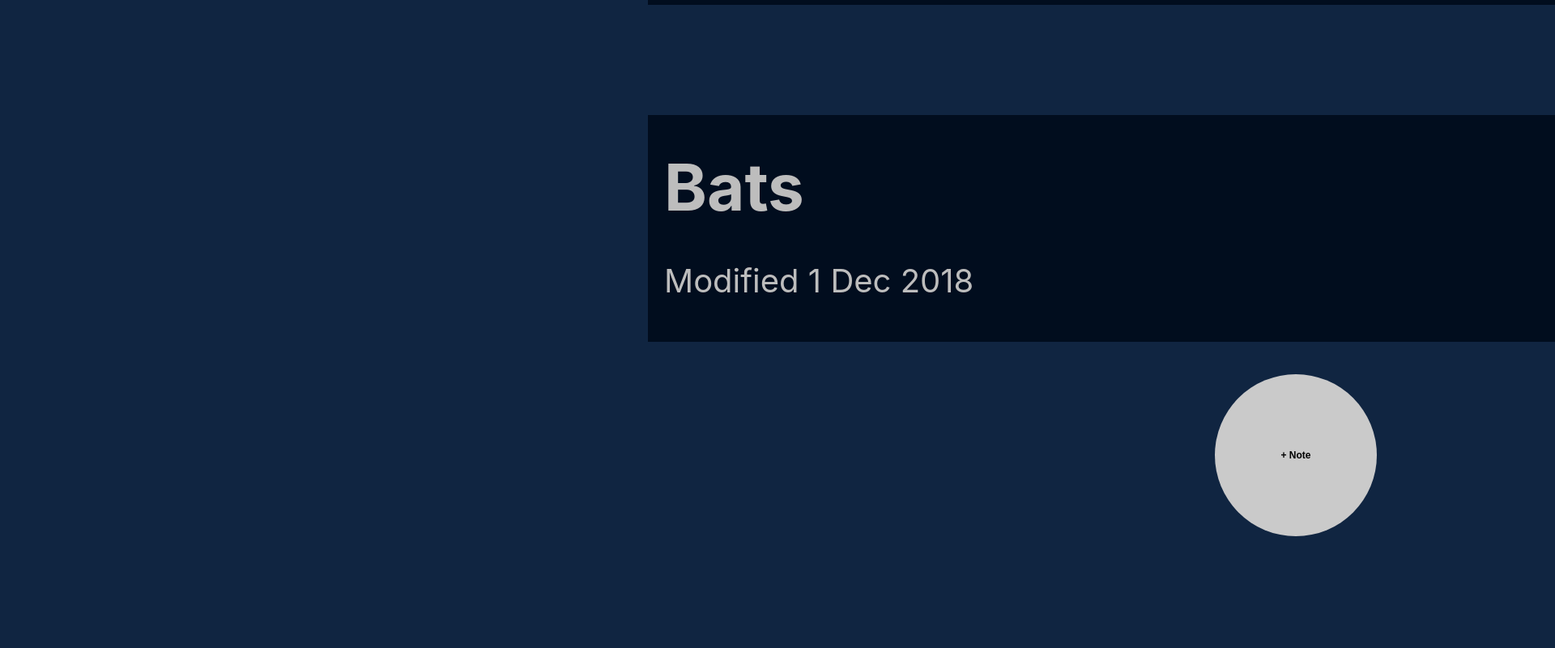
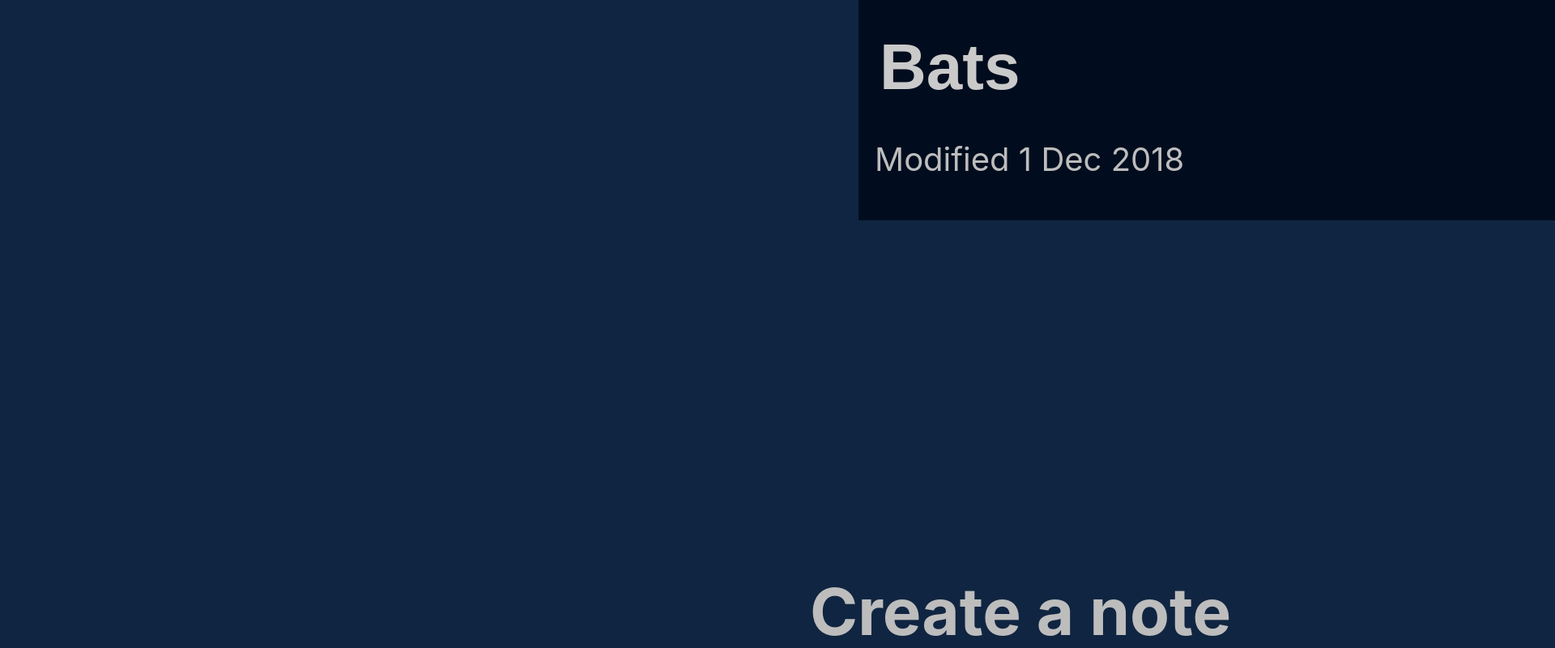
Before and after one commit to ultraYumm/notefull, a React (Create React App) app: page / in a window 1280 px wide. Shown: the part 1740-2540 px from the top of the page at 81% size, 1920 px wide, since content can reach past the window. Before the commit the page ends 2402 px from the top, so only its background shows below. Built offline with nearby package versions, Linux system fonts and the light colour scheme.

Commit message:
version with new AddFolder form work in progress

```diff
--- a/src/AddNote.js
+++ b/src/AddNote.js
@@ -8,12 +8,14 @@ class AdNote extends React.Component {
   render() {
 
         return (
+
             <button className= "NavCircleButtonNote"
             //onClick={() => props.onClickAdd(props.id)}
-            type='button'
+            type= "sumbmit"
           >
             + Note
           </button>
+
         )
   }
 }
--- /dev/null
+++ b/src/Addnoteform.js
@@ -0,0 +1,64 @@
+import React from "react";
+import "./App.css";
+
+
+class Addnoteform extends React.Component {
+
+
+  render() {
+
+    const options = this.props.folderList.map(item => {return item})
+
+
+    return (
+
+
+          <form className = "noteList">
+            <h2>Create a note</h2>
+          <ul className = "inputBox">
+
+          <li className = "inputItems">
+          <label>Name</label>
+          <input
+            type='text'
+            aria-label='name'
+           />
+           </li>
+
+           <li className = "inputItems">
+           <label>Content</label>
+           <input
+            type='text'
+            aria-label='content'
+          />
+            </li>
+
+          <li className = "inputItems">
+          <label>Folder</label>
+            <select
+            id="folder"
+            name="folder"
+            //onChange={e => this.changeSelection(e.target.value)}
+            >
+            <option>...</option>
+            {options}
+          </select>
+          </li>
+
+          <li className = "inputItems">
+            <button className= "addNoteFormButton"
+            //onClick={() => props.onClickAdd(props.id)}
+            type= "submit"
+          >
+            Add note
+          </button>
+          </li>
+
+          </ul>
+
+          </form>
+        )
+  }
+}
+
+export default Addnoteform;
--- a/src/App.css
+++ b/src/App.css
@@ -87,14 +87,20 @@ h1 {
     font-size: 100px;
 }
 
+
+h2 {
+    font-size: 80px;
+}
+
 .noteName {
     font-size: 50px;
+    /*color: #bdbdbd;*/
+
 }
 
 .noteSummary {
     position: relative;
-    margin-left: 400px;
-    padding-top: 100px;
+    padding-top: 20px;
     z-index: 1;
 
 }
@@ -105,18 +111,20 @@ h1 {
     height: 100px;
     margin-left: -40px;
     padding-left: 20px;
+    margin-left: 20px;
     padding-top: 40px;
     list-style: none;
     width: 2000px;
 
 }
 
+
 .noteName {
     background-color: #010d1e;
     font-size: 80px;
     font-weight: bolder;
     height: 100px;
-    margin-left: -40px;
+    margin-left: 20px;
     padding-left: 20px;
     padding-top: 40px;
     list-style: none;
@@ -157,7 +165,9 @@ h1 {
 
 .noteDetail {
     background-color: white;
-    padding-top: -300px;
+    margin-top: 100px;
+    margin-left: 1000px;
+    width: 100%;
 }
 
 .content {
@@ -165,6 +175,7 @@ h1 {
     font-size: 50px;
     width: 2000px;
     list-style: none;
+    padding: 20px;
 }
 
 .noteFolderTitle {
@@ -183,5 +194,74 @@ h1 {
     height: 130px;
     border: none;
     width: 570px;
+    text-align: left;
+    padding-left: 50px;
 
 }
+
+.noteList {
+    padding-top: 350px;
+    margin-left: 1000px;
+}
+
+
+
+.noteButton {
+    background-color: #010d1e;
+    font-size: 80px;
+    font-weight: bold;
+    color: #cacaca;
+    text-align: left;
+    width: 2000px;
+    border: none;
+}
+
+
+input {
+    width: 1000px;
+    height: 100px;
+}
+
+select {
+    width: 1000px;
+    height: 100px;
+    color: black;
+    font-size: 60px;
+}
+
+form {
+    width: 1005px;
+}
+
+
+label {
+    color: #cacaca;
+    font-size: 60px;
+    padding-top: 200px;
+    padding-bottom: 200px;
+}
+
+.inputBox {
+    background-color: #1D3656;
+    width: 1050px;
+    padding: 20px;
+}
+
+
+.addNoteFormButton {
+    background-color: #010d1e;
+    width: 500px;
+    height: 100px;
+    border: none;
+    border-radius: 15px 15px 15px 15px;
+    color: #cacaca;
+    font-size: 60px;
+    font-weight: bold;
+
+}
+
+
+.inputItems {
+    padding-top: 50px;
+    list-style: none;
+}
--- a/src/App.js
+++ b/src/App.js
@@ -3,7 +3,7 @@ import './App.css';
 import Nav from './Nav';
 import AddFolder from './AddFolder';
 import AddNote from './AddNote';
-//import FolderList from './FolderList';
+import Addnoteform from './Addnoteform';
 //import Notessummary from './Notessummary';
 //import NotesDetail from './NotesDetail';
 //import Importanttab from './Importanttab';
@@ -23,8 +23,8 @@ class App extends Component {
   };
 
   state = {
-    currentTabIndex: 0,
-    currentNoteIndex: 0,
+    currentTabIndex: "b0715efe-ffaf-11e8-8eb2-f2801f1b9fd1",
+    currentNoteIndex: "cbc787a0-ffaf-11e8-8eb2-f2801f1b9fd1"
   };
 
 
@@ -33,9 +33,14 @@ class App extends Component {
 
     const { store } = this.props
 
+    const folderButtonClick = (folderId) => {
+      this.setState({ currentTabIndex: folderId })
 
-    const handleButtonClick = (index) => {
-      this.setState({ currentTabIndex: index })
+    }
+
+    const noteButtonClick = (id) => {
+      this.setState({ currentNoteIndex: id })
+
     }
 
     const buttons = store.folders.map((item, index) =>(
@@ -43,7 +48,7 @@ class App extends Component {
       <li className= "folderLi"><button
       key = {index}
       className = "folderButton"
-      onClick={handleButtonClick}
+      onClick={() => folderButtonClick(item.id)}
       >
         {item.name}
         <span className = "number">
@@ -51,25 +56,48 @@ class App extends Component {
       </button>
       </li>))
 
+    const folderList = store &&
+    store.folders  && store.folders.map((item) =>(
+             item.name))
 
-    const currentTabDetail = store.notes.filter(num=> num.folderId === store.folders[this.state.currentTabIndex].id).map((item) =>
+    const currentTabDetail = store.notes.filter(num=> num.folderId === this.state.currentTabIndex).map((item) =>
       item)
 
-    const noteName = currentTabDetail.map((item) => (
+    const noteName = currentTabDetail.map((item, index) => (
       <div className = "noteSummary">
         <ul>
-      <li  className= "noteName">
-        {item.name}
-        <span className= "remove"><RemoveNote/></span>
-      </li>
-      <li className= "noteLi">Modified <Moment format="D MMM YYYY" withTitle>{item.modified}</Moment> </li>
-      </ul>
+          <li  className= "noteName"><button
+          key = {index}
+          className= "noteButton"
+          onClick={() => noteButtonClick(item.id)}
+          >
+            {item.name}
+            <span className= "remove"><RemoveNote/></span> </button>
+          </li>
+          <li className= "noteLi">Modified <Moment format="D MMM YYYY" withTitle>{item.modified}</Moment> </li>
+        </ul>
       </div>
       ))
+
+      const currentNoteDetailArr = store.notes.filter(num=> num.id === this.state.currentNoteIndex)
+
+      const currentNoteDetails =
+        <div className = "noteSummary">
+          <ul>
+            <li  className= "noteName"><button className= "noteButton"
+            >
+            {currentNoteDetailArr[0].name}
+            <span className= "remove"><RemoveNote/></span> </button>
+            </li>
+            <li className= "noteLi">Modified <Moment format="D MMM YYYY" withTitle> {currentNoteDetailArr[0].modified}</Moment> </li>
+            <li className = "content">{currentNoteDetailArr[0].content}</li>
+          </ul>
+        </div>
 
 
 
       return (
+
       <main className="App">
 
        <header><Nav /></header>
@@ -79,13 +107,19 @@ class App extends Component {
        <div><AddFolder/></div>
        </div>
 
-
-
        {store && store.notes.length && store.folders.length && (
-       <div className = "noteSummary">{noteName}</div>
+       <div className= "noteList">{noteName}</div>
        )}
 
-       <div><AddNote/></div>
+      <div><Addnoteform
+      folderList = {folderList}
+
+      /></div>
+      <div><AddNote/></div>
+
+      {store && store.notes.length && store.folders.length && (
+       <div className= "noteDetail">{currentNoteDetails}</div>
+       )}
 
       </main>
     );
```
Also changed, not shown: src/FolderList.js (+0 -15 lines).
